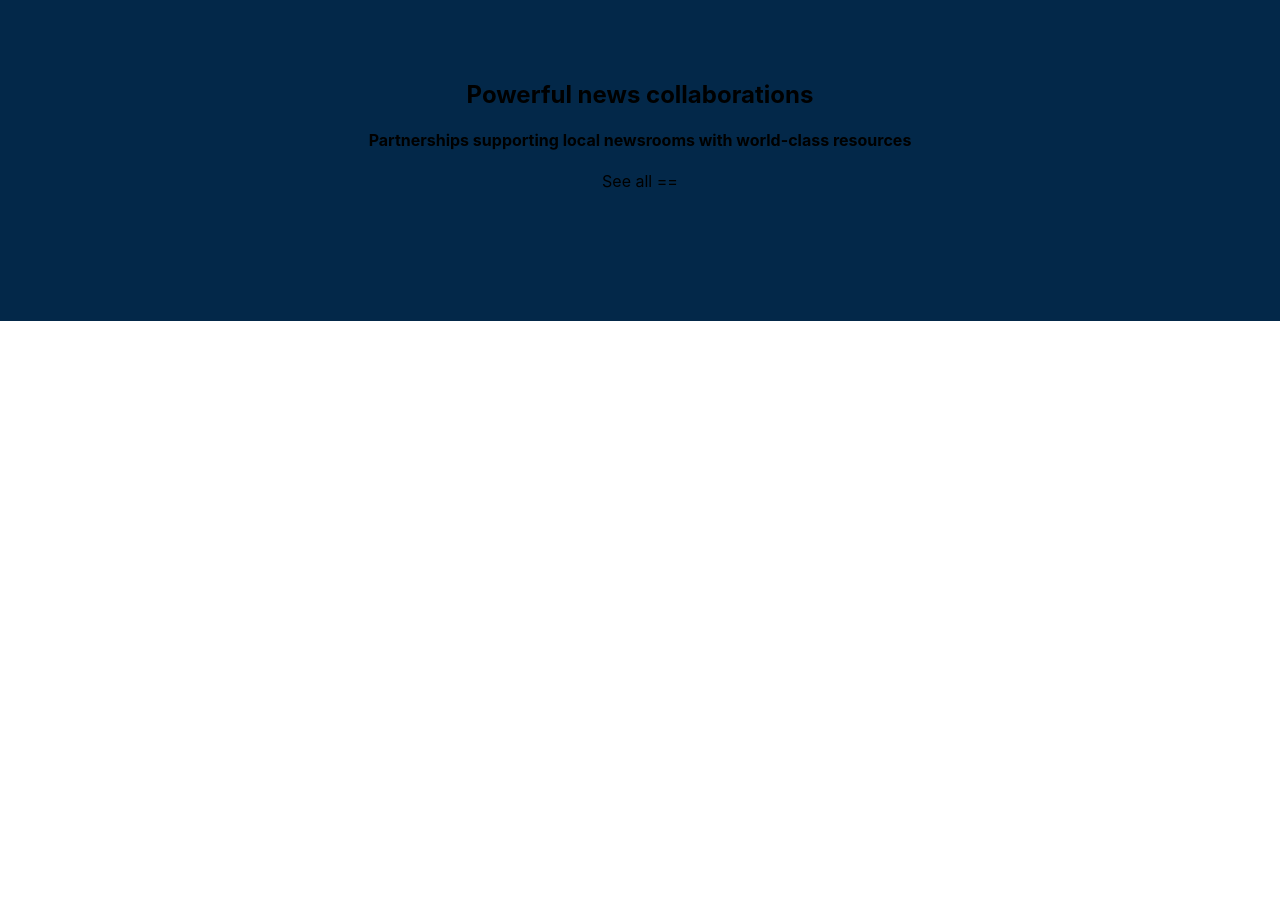
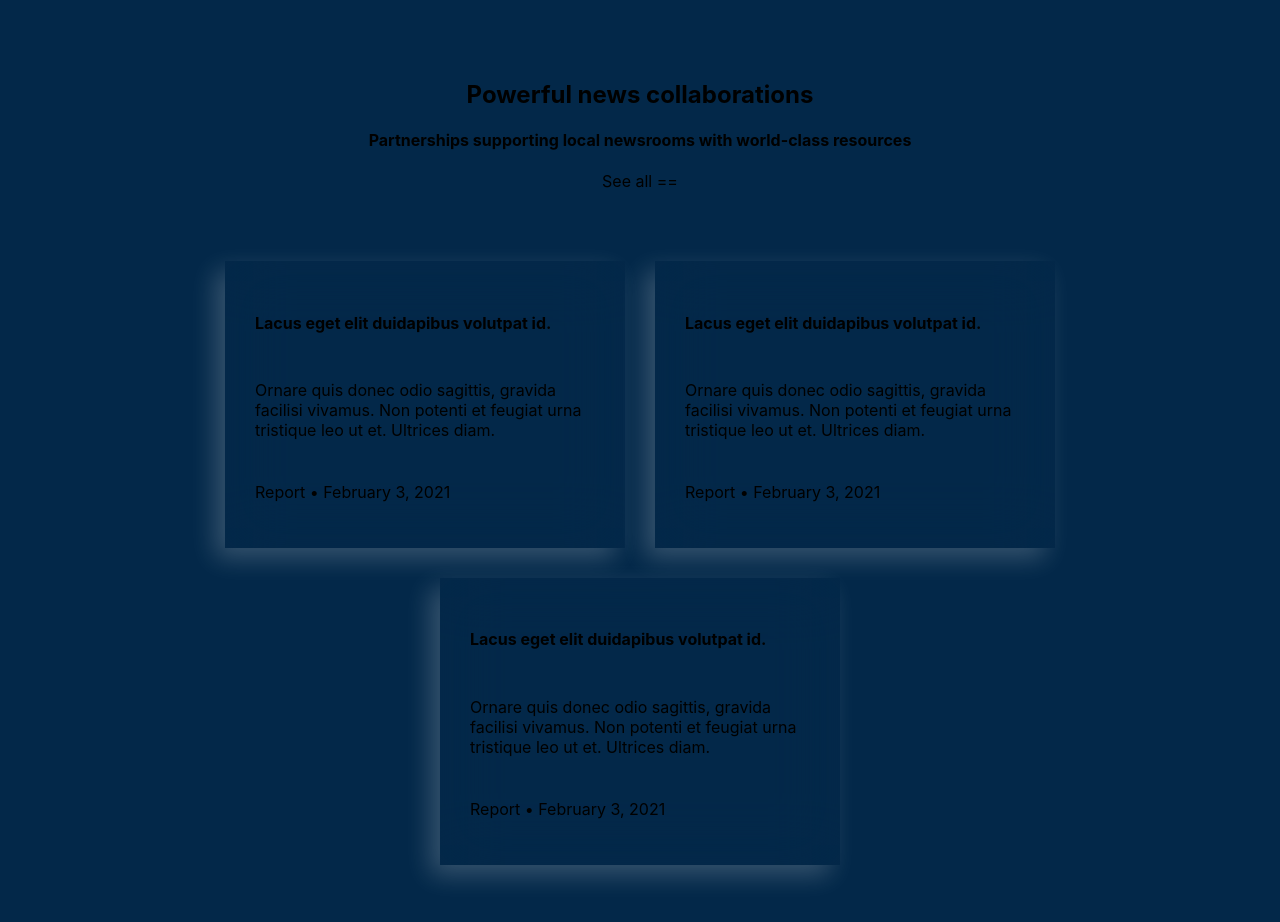
Before and after one commit to algomachine007/css-challenge, a Next.js app: page / in a window 1280 px wide. Shown: the top 922 px of the page. Before the commit the page ends 800 px from the top, so only its background shows below. Built offline with nearby package versions, Linux system fonts and the light colour scheme.

Commit message:
building the cards

```diff
--- /dev/null
+++ b/components/card/card.module.scss
@@ -0,0 +1,32 @@
+.card {
+  position: relative;
+  display: flex;
+  flex-direction: column;
+  justify-content: flex-end;
+  align-items: flex-start;
+  padding: 30px;
+  gap: 10px;
+  max-width: 400px;
+  box-shadow: -10px 10px 24px rgba(255, 255, 255, 0.2);
+  backdrop-filter: blur(30px);
+
+  &::before {
+    position: absolute;
+    left: 0;
+    top: 0%;
+    height: 4px;
+    background-color: linear-gradient(
+      90deg,
+      #fee003 0%,
+      #ffc503 12.4%,
+      #e6b011 24.9%,
+      #ff9350 37.4%,
+      #ff8035 49.91%,
+      #fe6c2d 62.41%,
+      #f74f58 74.91%,
+      #d04f53 87.41%,
+      #a95253 100%
+    );
+    width: 100%;
+  }
+}
--- a/components/card/index.tsx
+++ b/components/card/index.tsx
@@ -1,8 +1,13 @@
-import React from 'react'
-
+import styles from './card.module.scss'
 const Card = () => {
   return (
-    <div>Card</div>
+    <div className={styles.card}>
+      <h4>Lacus eget elit duidapibus volutpat id.</h4>
+
+      <p>Ornare quis donec odio sagittis, gravida facilisi vivamus. Non potenti et feugiat urna tristique leo ut et. Ultrices diam.</p>
+
+      <p> Report • <time dateTime="February 3, 2021">February 3, 2021</time>  </p>
+    </div>
   )
 }
 
--- a/components/top/index.tsx
+++ b/components/top/index.tsx
@@ -1,3 +1,4 @@
+import Card from "../card"
 import styles from './top.module.scss'
 const Top = () => {
   return (
@@ -14,8 +15,16 @@ const Top = () => {
         </h4>
 
         See all ==
+
+
+
       </div>
 
+      <div className={styles.wrapper__lower}>
+        <Card />
+        <Card />
+        <Card />
+      </div>
 
     </div>
   )
--- a/components/top/top.module.scss
+++ b/components/top/top.module.scss
@@ -4,6 +4,7 @@
   justify-content: center;
   align-items: center;
   padding: 10px;
+  flex-direction: column;
 
   &__upper {
     max-width: 650px;
@@ -11,6 +12,13 @@
     margin-bottom: 70px;
   }
 
+  &__lower {
+    display: flex;
+    flex-flow: row wrap;
+    gap: 30px;
+    justify-content: center;
+  }
+
   @media screen and (min-width: 768px) {
     padding: 60px;
   }
```
